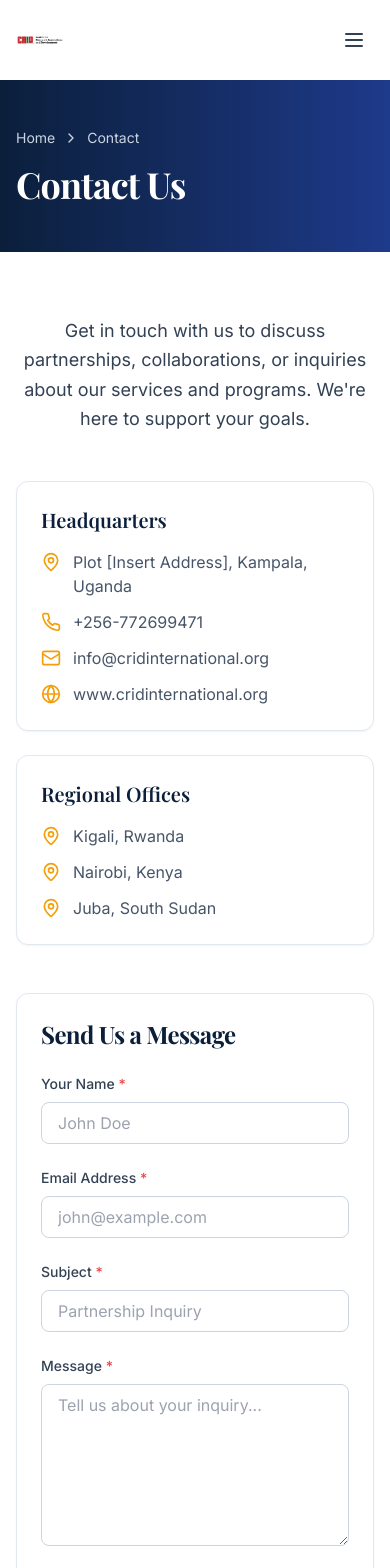
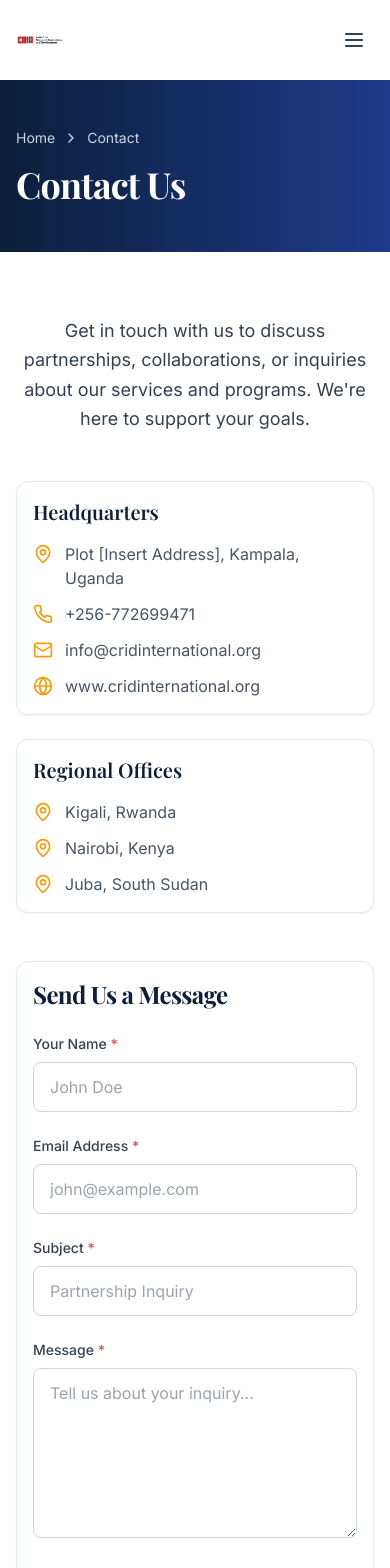
Before and after one commit to Genesis-Group153/crid_site, a Next.js app: page /contact in a window 390 px wide. Shown: the top 1568 px of the page. Built offline with nearby package versions, Linux system fonts and the light colour scheme; a web font is replaced by a local one.

Commit message:
Improve mobile responsiveness: add viewport meta, optimize form inputs, improve card padding, wrap team links

```diff
--- a/src/app/contact/page.tsx
+++ b/src/app/contact/page.tsx
@@ -83,7 +83,7 @@ export default function ContactPage() {
                       required
                       value={formData.name}
                       onChange={handleChange}
-                      className="w-full rounded-lg border border-slate-300 px-4 py-2 focus:border-brand-accent focus:outline-none focus:ring-2 focus:ring-brand-accent/20"
+                      className="w-full rounded-lg border border-slate-300 px-4 py-3 text-base focus:border-brand-accent focus:outline-none focus:ring-2 focus:ring-brand-accent/20"
                       placeholder="John Doe"
                     />
                   </div>
@@ -102,7 +102,7 @@ export default function ContactPage() {
                       required
                       value={formData.email}
                       onChange={handleChange}
-                      className="w-full rounded-lg border border-slate-300 px-4 py-2 focus:border-brand-accent focus:outline-none focus:ring-2 focus:ring-brand-accent/20"
+                      className="w-full rounded-lg border border-slate-300 px-4 py-3 text-base focus:border-brand-accent focus:outline-none focus:ring-2 focus:ring-brand-accent/20"
                       placeholder="john@example.com"
                     />
                   </div>
@@ -119,7 +119,7 @@ export default function ContactPage() {
                     required
                     value={formData.subject}
                     onChange={handleChange}
-                    className="w-full rounded-lg border border-slate-300 px-4 py-2 focus:border-brand-accent focus:outline-none focus:ring-2 focus:ring-brand-accent/20"
+                    className="w-full rounded-lg border border-slate-300 px-4 py-3 text-base focus:border-brand-accent focus:outline-none focus:ring-2 focus:ring-brand-accent/20"
                     placeholder="Partnership Inquiry"
                   />
                 </div>
@@ -135,7 +135,7 @@ export default function ContactPage() {
                     rows={6}
                     value={formData.message}
                     onChange={handleChange}
-                    className="w-full rounded-lg border border-slate-300 px-4 py-2 focus:border-brand-accent focus:outline-none focus:ring-2 focus:ring-brand-accent/20"
+                    className="w-full rounded-lg border border-slate-300 px-4 py-3 text-base focus:border-brand-accent focus:outline-none focus:ring-2 focus:ring-brand-accent/20"
                     placeholder="Tell us about your inquiry..."
                   />
                 </div>
--- a/src/app/globals.css
+++ b/src/app/globals.css
@@ -79,6 +79,11 @@
   }
 
   .card {
-    @apply rounded-xl border border-slate-200 bg-white p-6 shadow-sm transition-shadow hover:shadow-md;
+    @apply rounded-xl border border-slate-200 bg-white p-4 sm:p-6 shadow-sm transition-shadow hover:shadow-md;
+  }
+
+  /* Ensure images don't overflow on mobile */
+  img {
+    @apply max-w-full h-auto;
   }
 }
--- a/src/app/layout.tsx
+++ b/src/app/layout.tsx
@@ -35,6 +35,11 @@ export const metadata: Metadata = {
     'Uganda',
   ],
   authors: [{ name: 'CRID International' }],
+  viewport: {
+    width: 'device-width',
+    initialScale: 1,
+    maximumScale: 5,
+  },
   openGraph: {
     type: 'website',
     locale: 'en_US',
--- a/src/components/TeamModal.tsx
+++ b/src/components/TeamModal.tsx
@@ -65,7 +65,7 @@ export function TeamModal({ member, onClose }: TeamModalProps) {
                   <p className="mb-4 leading-relaxed text-muted">{member.title}</p>
 
                   {member.links.length > 0 && (
-                    <div className="mb-4 flex gap-2">
+                    <div className="mb-4 flex flex-wrap gap-2 justify-center sm:justify-start">
                       {member.links.map((link, idx) => (
                         <a
                           key={idx}
```
